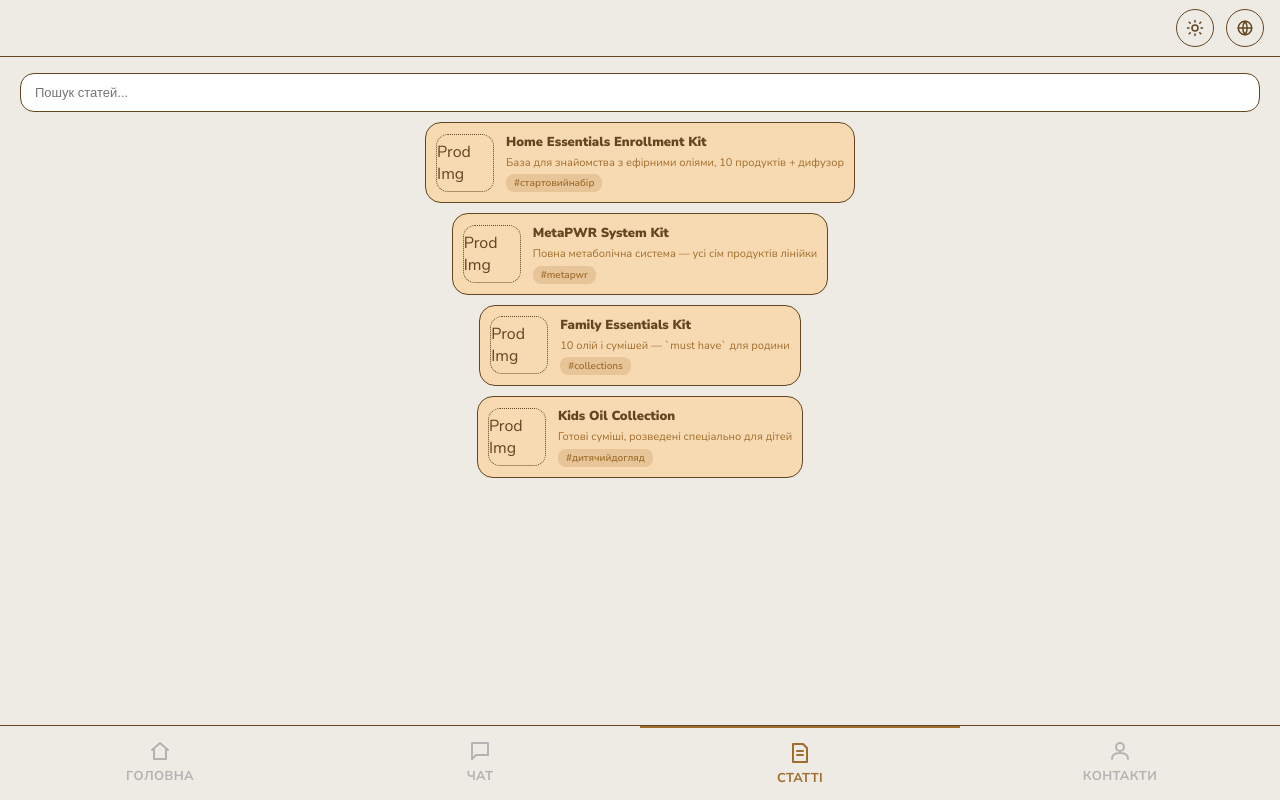
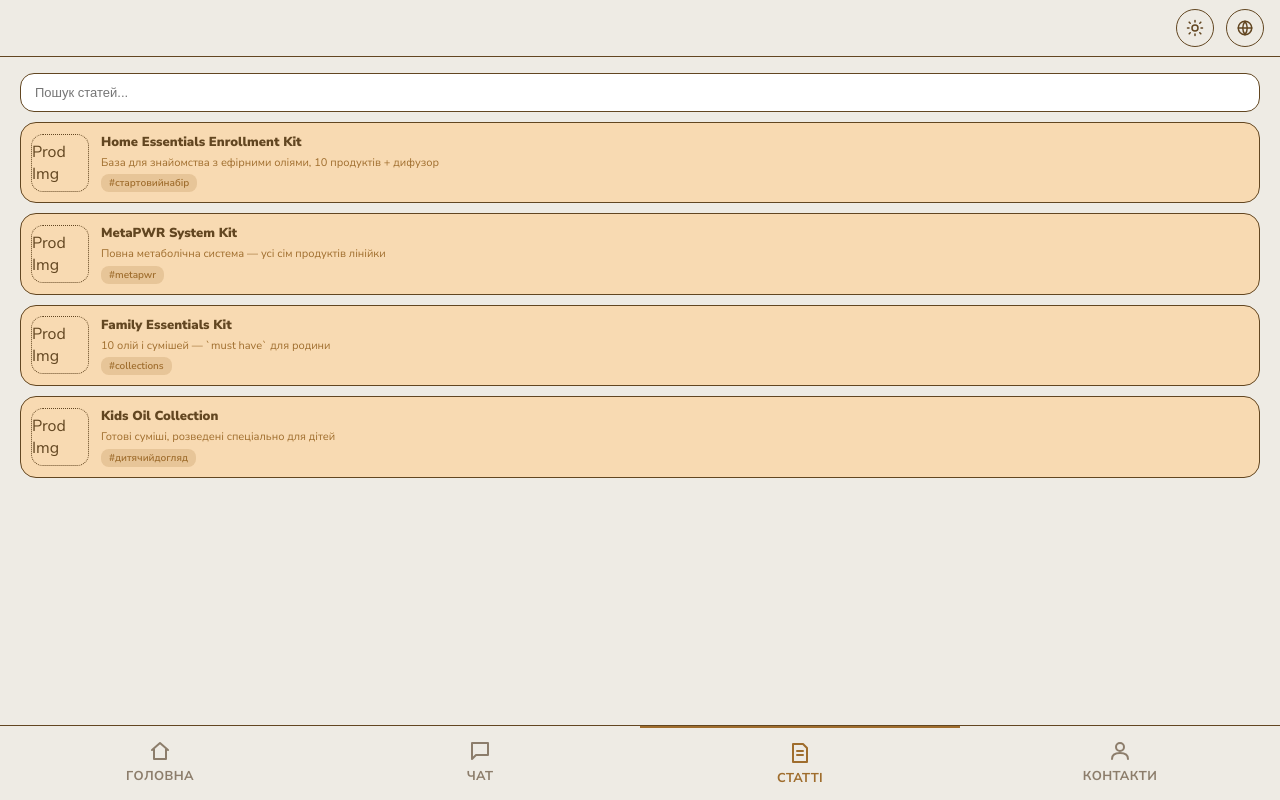
Before and after one commit to AriSnowie97/tg-bot-doterra-ai-agent, a React (Vite) app in the folder mini_app_web/: page /tg-bot-doterra-ai-agent/articles in a window 1280 px wide. Built offline with nearby package versions, Linux system fonts and the light colour scheme.

Commit message:
fix: make Article Link block-level, darken text-muted in light theme

```diff
--- a/mini_app_web/src/components/pages/Articles/components/Article/Article.jsx
+++ b/mini_app_web/src/components/pages/Articles/components/Article/Article.jsx
@@ -5,7 +5,10 @@
 
 const Article = ({data}) => {
     return (
-        <Link to={`/article/${data.slug || 'home-essentials-enrollment-kit'}`} style={{textDecoration: 'none'}}>
+        <Link
+            to={`/article/${data.slug || 'home-essentials-enrollment-kit'}`}
+            style={{ textDecoration: 'none', display: 'block', width: '100%', boxSizing: 'border-box' }}
+        >
             <div className={styles.wrapper}>
                 <div className={styles.img}>Prod Img</div>
                 <div className={styles.description}>
--- a/mini_app_web/src/index.css
+++ b/mini_app_web/src/index.css
@@ -9,7 +9,7 @@
   --color-bg: #EEEBE4;
   --color-surface: #9F6D2D;
   --color-text: #624621;
-  --color-text-muted: #b3b3b3;
+  --color-text-muted: #8C7D6B;
   --color-text-h: #414141;
   --color-text-h-muted: #F8DAB2;
   --color-border: #624621;
```
